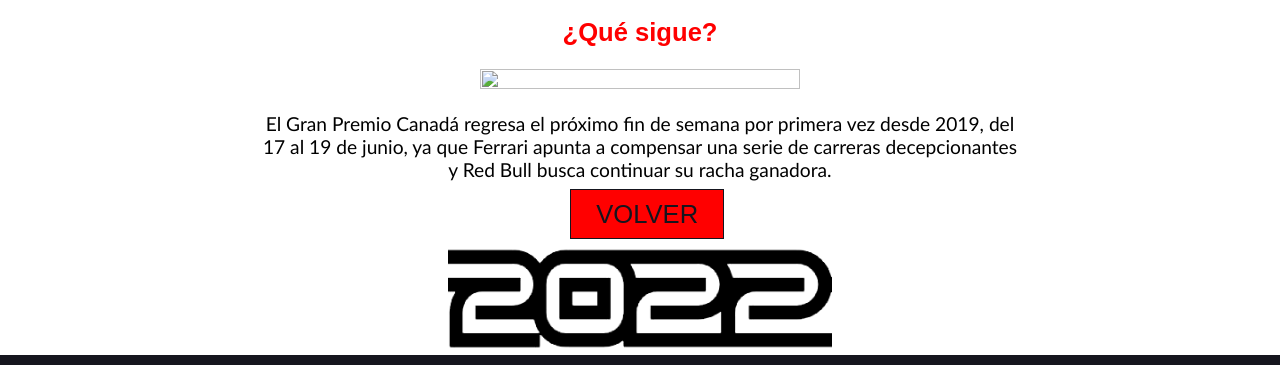
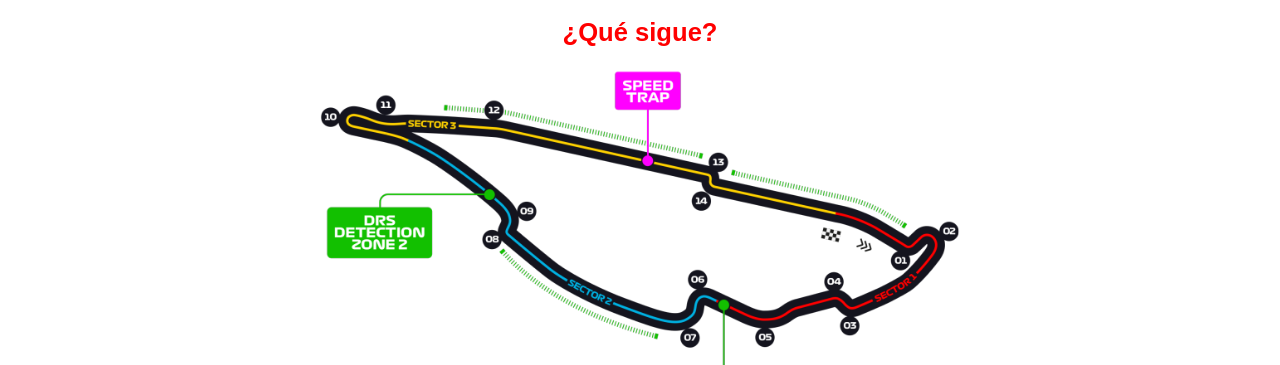
Before and after one commit to CarlosMiranda03/intento2.github.io, a plain HTML site: page Paginas/articulo1.html in a window 1280 px wide. Shown: the part 1364-1729 px from the top of the page. Drawn offline with Linux system fonts and the light colour scheme.

Commit message:
Update articulo1.html

```diff
--- a/Paginas/articulo1.html
+++ b/Paginas/articulo1.html
@@ -46,7 +46,7 @@
                           <p>"Pero obviamente también tal vez un poco de suerte con las retiradas, pero sin embargo, creo que nuestro coche fue muy rápido hoy, así que podría haber cerrado esa brecha, así que entonces tienes una carrera en tus manos, pero en general, muy contento con el equilibrio del coche hoy".</p>
                         <h2>¿Qué sigue?</h2>
                         <div id="imgartic">
-                            <img src="Imaganes/GPCANADA">
+                            <img src="Imganes/GPCANADA.png">
                         </div>
                           <p>El Gran Premio Canadá regresa el próximo fin de semana por primera vez desde 2019, del 17 al 19 de junio, ya que Ferrari apunta a compensar una serie de carreras decepcionantes y Red Bull busca continuar su racha ganadora.</p>
                         </div>
```
